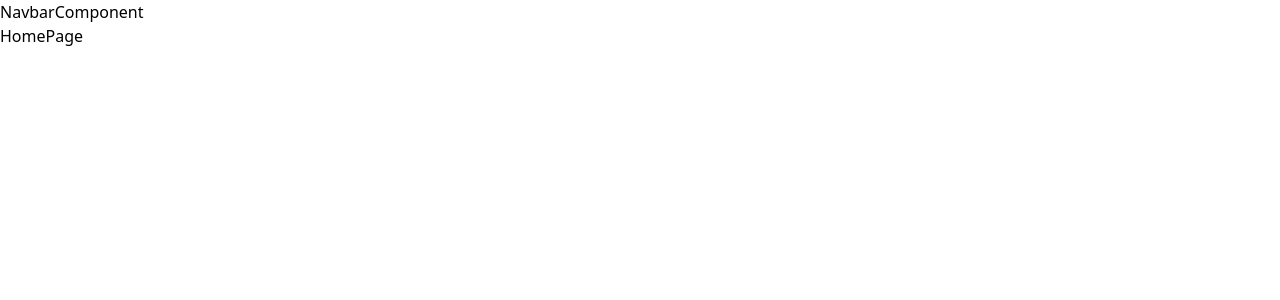
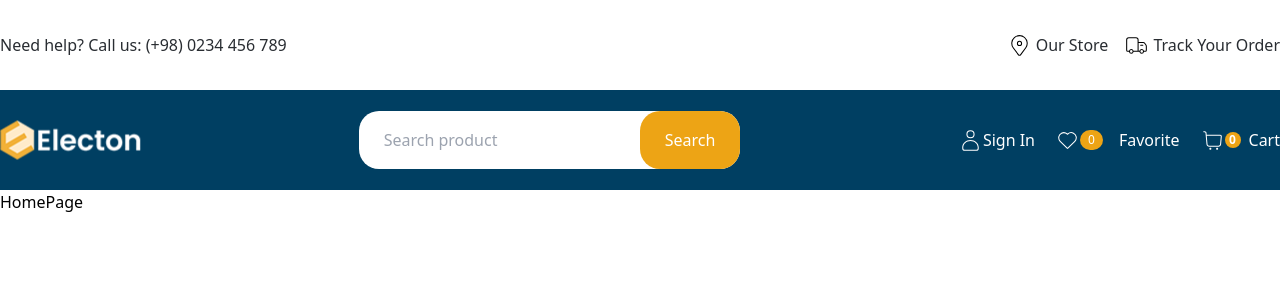
Before and after one commit to storiaca/k2-reactjs, a React (Vite) app in the folder 019-electon-shop/: page / in a window 1280 px wide. Shown: the top 300 px of the page. Built offline with nearby package versions, Linux system fonts and the light colour scheme.

Commit message:
19 Navbar design

```diff
--- a/019-electon-shop/src/App.jsx
+++ b/019-electon-shop/src/App.jsx
@@ -3,7 +3,7 @@ import NavbarComponent from './components/NavbarComponent';
 
 function App() {
   return (
-    <div className="container">
+    <div className="">
       <NavbarComponent />
       <Outlet />
     </div>
--- /dev/null
+++ b/019-electon-shop/src/components/HeadingComponent.jsx
@@ -0,0 +1,24 @@
+// icons
+import { CiLocationOn, CiDeliveryTruck } from 'react-icons/ci';
+
+function HeadingComponent() {
+  return (
+    <div className="container h-[90px] gap-[10px] mx-auto flex flex-col justify-center items-center md:justify-between md:flex-row">
+      <h3 className="text-blackTextColor">
+        Need help? Call us: (+98) 0234 456 789
+      </h3>
+      <div className="flex items-center gap-4">
+        <div className="flex items-center gap-1">
+          <CiLocationOn color="black" size={25} />
+          <span className="text-blackTextColor">Our Store</span>
+        </div>
+        <div className="flex items-center gap-1">
+          <CiDeliveryTruck color="black" size={25} />
+          <span className="text-blackTextColor">Track Your Order</span>
+        </div>
+      </div>
+    </div>
+  );
+}
+
+export default HeadingComponent;
--- a/019-electon-shop/src/components/NavbarComponent.jsx
+++ b/019-electon-shop/src/components/NavbarComponent.jsx
@@ -1,7 +1,69 @@
 import React from 'react';
+import HeadingComponent from './HeadingComponent';
+// icons
+import { CiUser, CiHeart, CiShoppingCart } from 'react-icons/ci';
+
+// logo
+import logo from '../assets/logo.png';
+import { Link } from 'react-router-dom';
 
 function NavbarComponent() {
-  return <div>NavbarComponent</div>;
+  return (
+    <div>
+      <HeadingComponent />
+      <nav className="bg-mainBlue h-[100px]">
+        <div className="container mx-auto flex items-center h-full justify-between">
+          {/* Logo */}
+          <div>
+            <Link to={'/'}>
+              <img src={logo} alt="Logo" />
+            </Link>
+          </div>
+          {/* Search Bar */}
+          <div className="bg-whiteTextColor rounded-[20px]">
+            <input
+              className="bg-transparent outline-none px-[25px] py-[17px]"
+              type="text"
+              placeholder="Search product"
+            />
+            <button className="bg-mainYellow text-whiteTextColor px-[25px] py-[17px] rounded-[20px]">
+              Search
+            </button>
+          </div>
+
+          {/* Links */}
+          <div className="">
+            <ul className="flex-center gap-5">
+              <li className="flex-center">
+                <CiUser color="white" size={25} />
+                <Link to="/" className="text-whiteTextColor">
+                  Sign In
+                </Link>
+              </li>
+              <li className="flex-center gap-2">
+                <div className="flex-center">
+                  <CiHeart color="white" size={25} />
+                  <span className="badge">0</span>
+                </div>
+                <Link to="/" className="text-whiteTextColor">
+                  Favorite
+                </Link>
+              </li>
+              <li className="flex-center gap-2">
+                <div className="flex-center">
+                  <CiShoppingCart color="white" size={25} />
+                  <span className="badge-2">0</span>
+                </div>
+                <Link to="/cart" className="text-whiteTextColor">
+                  Cart
+                </Link>
+              </li>
+            </ul>
+          </div>
+        </div>
+      </nav>
+    </div>
+  );
 }
 
 export default NavbarComponent;
--- a/019-electon-shop/src/index.css
+++ b/019-electon-shop/src/index.css
@@ -6,4 +6,13 @@
   .heading {
     @apply text-xl md:text-2xl 2xl:text-4xl text-mainBlue;
   }
+  .flex-center {
+    @apply flex items-center;
+  }
+  .badge {
+    @apply bg-mainYellow text-whiteTextColor inline-flex items-center justify-center text-xs font-medium me-2 px-2 py-0.5 rounded-full;
+  }
+  .badge-2 {
+    @apply inline-flex items-center justify-center w-4 h-4 text-[12px] font-bold text-whiteTextColor bg-mainYellow rounded-full;
+  }
 }
```
Also changed, not shown: 1 other file (tests, documents, lock files or other folders).
